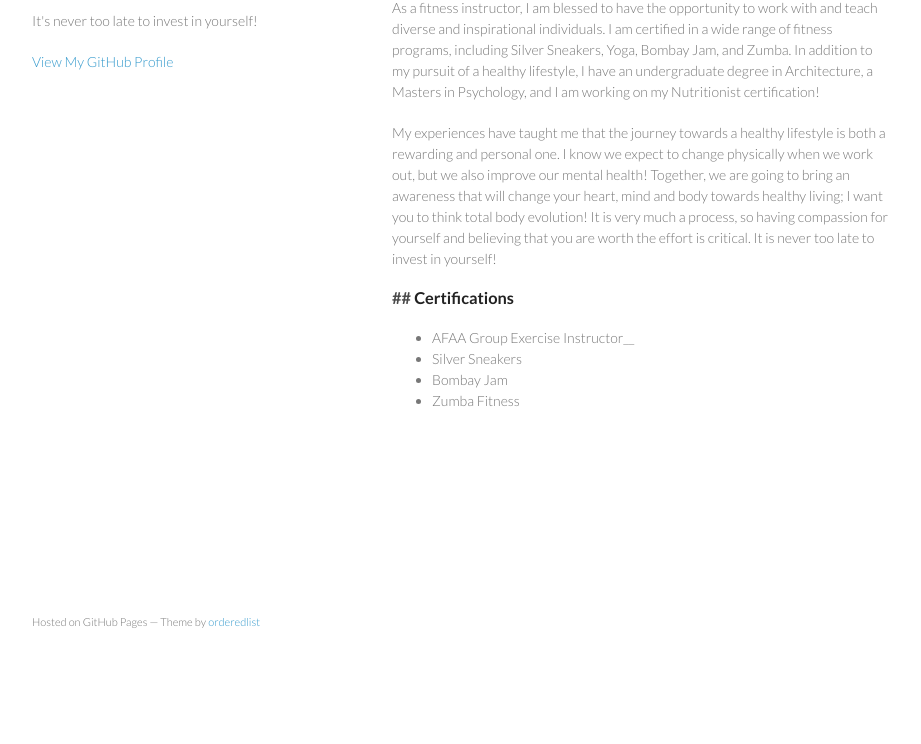
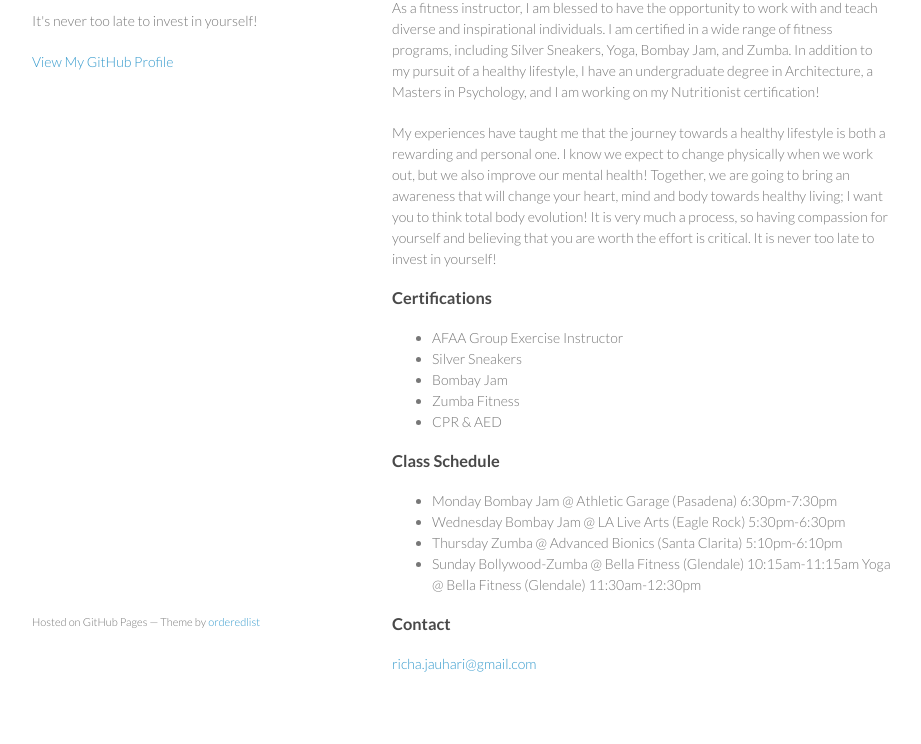
Before and after one commit to richaj/richaj.github.io, a plain HTML site: page index.html in a window 1280 px wide. Shown: the part 99-843 px from the top of the page, without its empty margins (178-1099 px from the left). Before the commit the page ends 800 px from the top, so only its background shows below. Drawn offline with Linux system fonts and the light colour scheme.

Commit message:
Replace master branch with page content via GitHub

```diff
--- a/index.html
+++ b/index.html
@@ -23,22 +23,40 @@
 
       </header>
       <section>
-        <h3>## <strong>Bio</strong>
-</h3>
+        <h3>Bio</h3>
 
 <p>As a fitness instructor, I am blessed to have the opportunity to work with and teach diverse and inspirational individuals. I am certified in a wide range of fitness programs, including Silver Sneakers, Yoga, Bombay Jam, and Zumba. In addition to my pursuit of a healthy lifestyle, I have an undergraduate degree in Architecture, a Masters in Psychology, and I am working on my Nutritionist certification! </p>
 
 <p>My experiences have taught me that the journey towards a healthy lifestyle is both a rewarding and personal one. I know we expect to change physically when we work out, but we also improve our mental health! Together, we are going to bring an awareness that will change your heart, mind and body towards healthy living; I want you to think total body evolution! It is very much a process, so having compassion for yourself and believing that you are worth the effort is critical. It is never too late to invest in yourself! </p>
 
-<h3>## <strong>Certifications</strong>
-</h3>
+<h3>Certifications</h3>
 
 <ul>
-<li>AFAA Group Exercise Instructor__</li>
+<li>AFAA Group Exercise Instructor</li>
 <li>Silver Sneakers</li>
 <li>Bombay Jam</li>
 <li>Zumba Fitness</li>
-</ul>
+<li>CPR &amp; AED</li>
+</ul><h3>Class Schedule</h3>
+
+<ul>
+<li>Monday
+Bombay Jam @ Athletic Garage (Pasadena)
+6:30pm-7:30pm </li>
+<li>Wednesday
+Bombay Jam @ LA Live Arts (Eagle Rock)
+5:30pm-6:30pm</li>
+<li>Thursday
+Zumba @ Advanced Bionics (Santa Clarita)
+5:10pm-6:10pm </li>
+<li>Sunday
+Bollywood-Zumba @ Bella Fitness (Glendale)
+10:15am-11:15am
+Yoga @ Bella Fitness (Glendale)
+11:30am-12:30pm </li>
+</ul><h3>Contact</h3>
+
+<p><a href="mailto:richa.jauhari@gmail.com">richa.jauhari@gmail.com</a></p>
       </section>
       <footer>
         <p><small>Hosted on GitHub Pages &mdash; Theme by <a href="https://github.com/orderedlist">orderedlist</a></small></p>
```
Also changed, not shown: params.json (+1 -1 lines).
